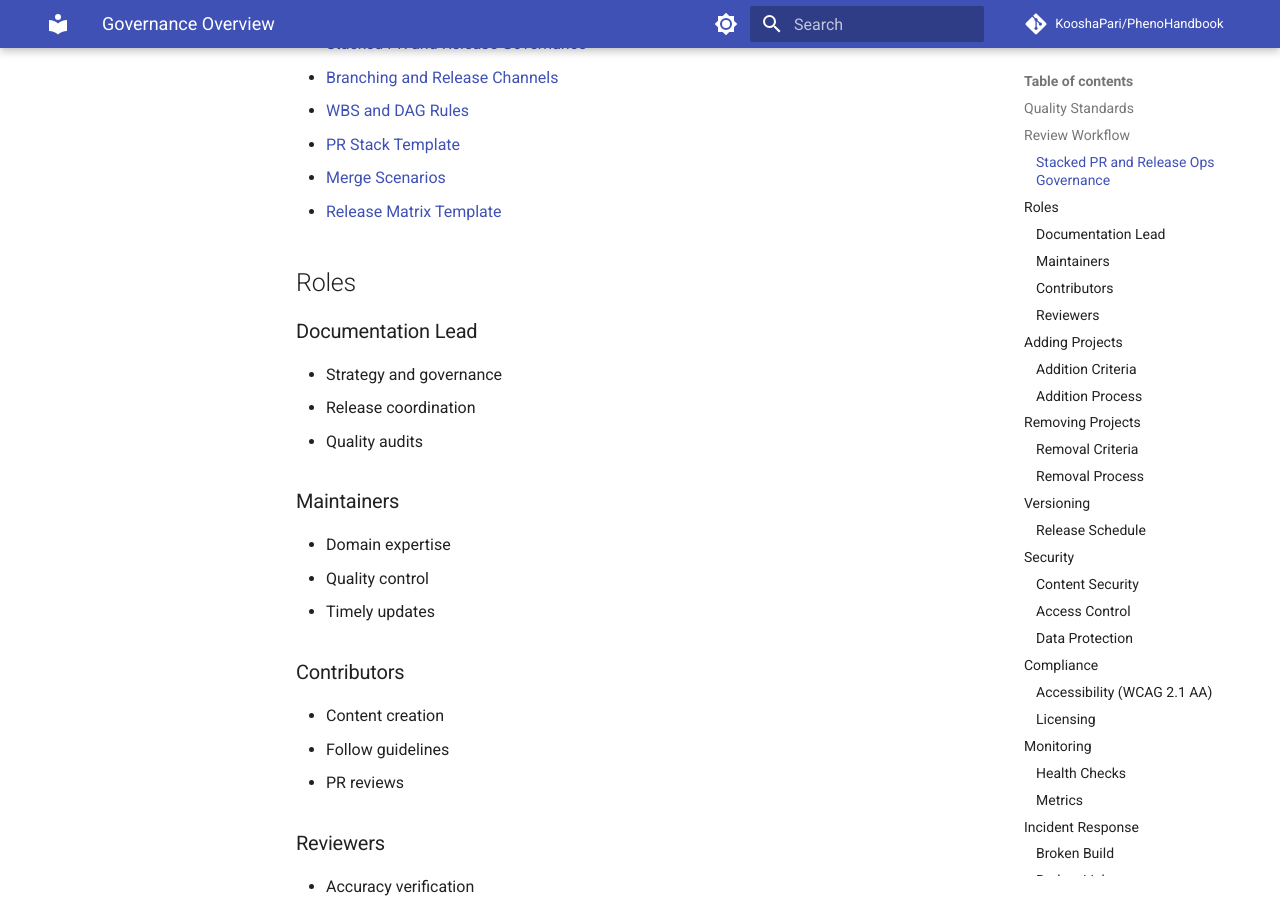
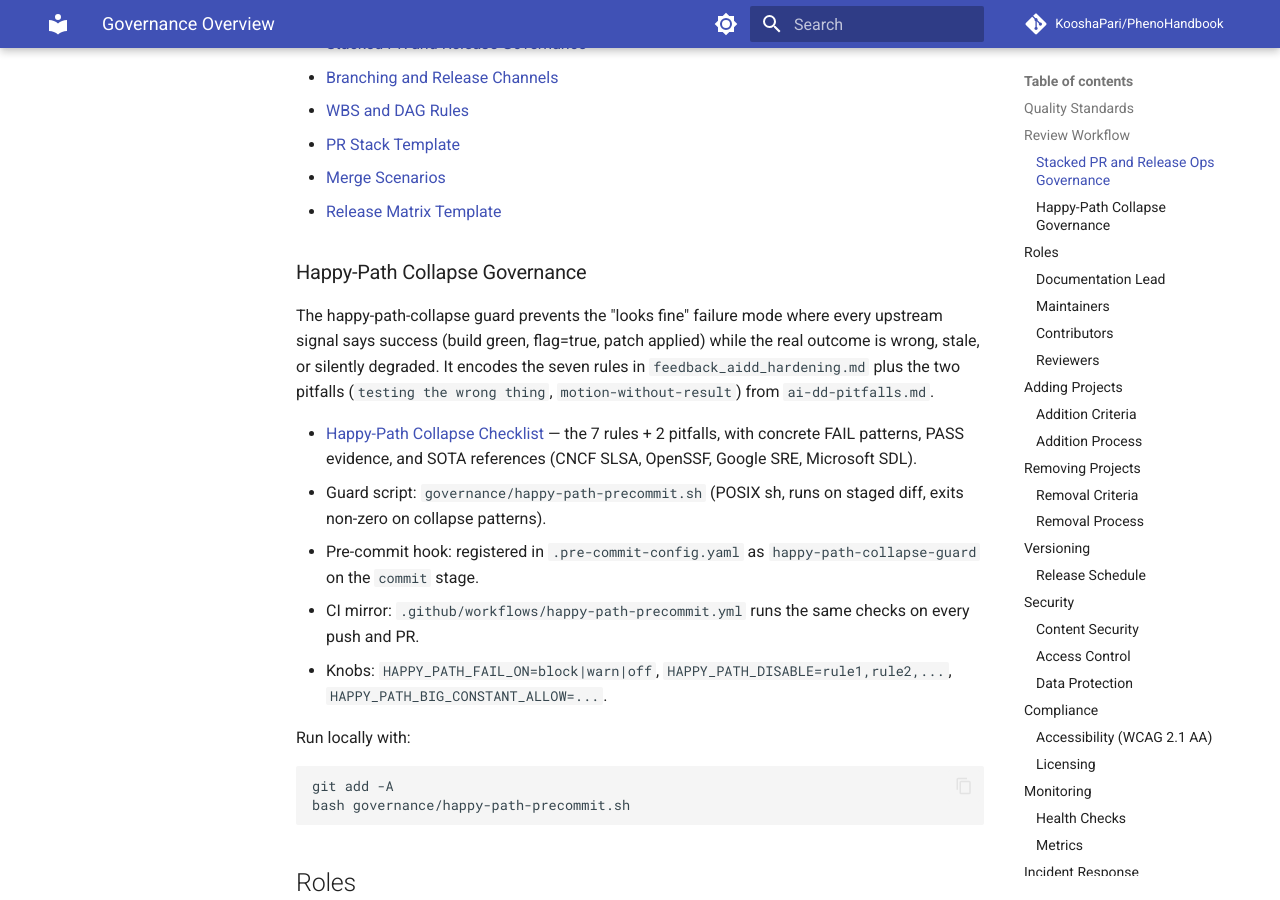
Before and after one commit to KooshaPari/PhenoHandbook, an MkDocs documentation site: the page built from docs/governance/overview.md, in a window 1280 px wide and 900 px high, scrolled down 922 px. Built offline with MkDocs 1.6.1 and Material for MkDocs 9.7.7, drawn with Linux system fonts in a browser that asks for light colours; comment, search, counter and statistics services are not loaded; the version menu is left out.

Commit message:
feat(governance): add happy-path-collapse checklist + pre-commit guard
Codifies the 7 AI-DD hardening rules + 2 pitfalls from feedback_aidd_hardening.md
and ai-dd-pitfalls.md as a runtime pre-commit/pre-PR check.

Adds:
- docs/governance/happy-path-checklist.md: full R1-R7 + P1-P2 with concrete
  FAIL patterns, PASS evidence tokens, enforcement mapping, and SOTA research
  notes (CNCF SLSA, OpenSSF SLSA, Google SRE, Microsoft SDL).
- governance/happy-path-precommit.sh: POSIX sh, no external deps. Inspects
  git diff --cached for collapse patterns (fixed-claim, telemetry-only,
  blunt-force constant, iteration grind, build-without-size, stale-test,
  motion-without-result). Configurable via HAPPY_PATH_FAIL_ON, HAPPY_PATH_DISABLE,
  HAPPY_PATH_BIG_CONSTANT_ALLOW. Skips the policy files themselves so the
  rule definitions do not self-trigger.
- .github/workflows/happy-path-precommit.yml: CI mirror that runs the guard
  on every push and PR.
- .pre-commit-config.yaml: local hook 'happy-path-collapse-guard' wired to
  the script on the 'commit' stage.
- docs/governance/overview.md: new 'Happy-Path Collapse Governance' section
  linking the checklist and guard.

Verified: guard correctly blocks R1 (no user-conf), R2 (telemetry only),
R3 (blunt-force constant), and respects warn/off/allow-list env knobs.

Co-Authored-By: Claude Opus 4.8 <noreply@anthropic.com>

````diff
--- a/docs/governance/overview.md
+++ b/docs/governance/overview.md
@@ -33,6 +33,27 @@ Draft → Auto-Validation → Review → Approval → Publish
 - [PR Stack Template](/governance/stacked-prs/03-pr-template)
 - [Merge Scenarios](/governance/stacked-prs/04-merge-scenarios)
 - [Release Matrix Template](/templates/release-matrix-template)
+
+### Happy-Path Collapse Governance
+
+The happy-path-collapse guard prevents the "looks fine" failure mode where every
+upstream signal says success (build green, flag=true, patch applied) while the
+real outcome is wrong, stale, or silently degraded. It encodes the seven rules
+in `feedback_aidd_hardening.md` plus the two pitfalls (`testing the wrong
+thing`, `motion-without-result`) from `ai-dd-pitfalls.md`.
+
+- [Happy-Path Collapse Checklist](/governance/happy-path-checklist) — the 7 rules + 2 pitfalls, with concrete FAIL patterns, PASS evidence, and SOTA references (CNCF SLSA, OpenSSF, Google SRE, Microsoft SDL).
+- Guard script: `governance/happy-path-precommit.sh` (POSIX sh, runs on staged diff, exits non-zero on collapse patterns).
+- Pre-commit hook: registered in `.pre-commit-config.yaml` as `happy-path-collapse-guard` on the `commit` stage.
+- CI mirror: `.github/workflows/happy-path-precommit.yml` runs the same checks on every push and PR.
+- Knobs: `HAPPY_PATH_FAIL_ON=block|warn|off`, `HAPPY_PATH_DISABLE=rule1,rule2,...`, `HAPPY_PATH_BIG_CONSTANT_ALLOW=...`.
+
+Run locally with:
+
+```sh
+git add -A
+bash governance/happy-path-precommit.sh
+```
 
 ## Roles
 
````
Also changed, not shown: 2 other files.
